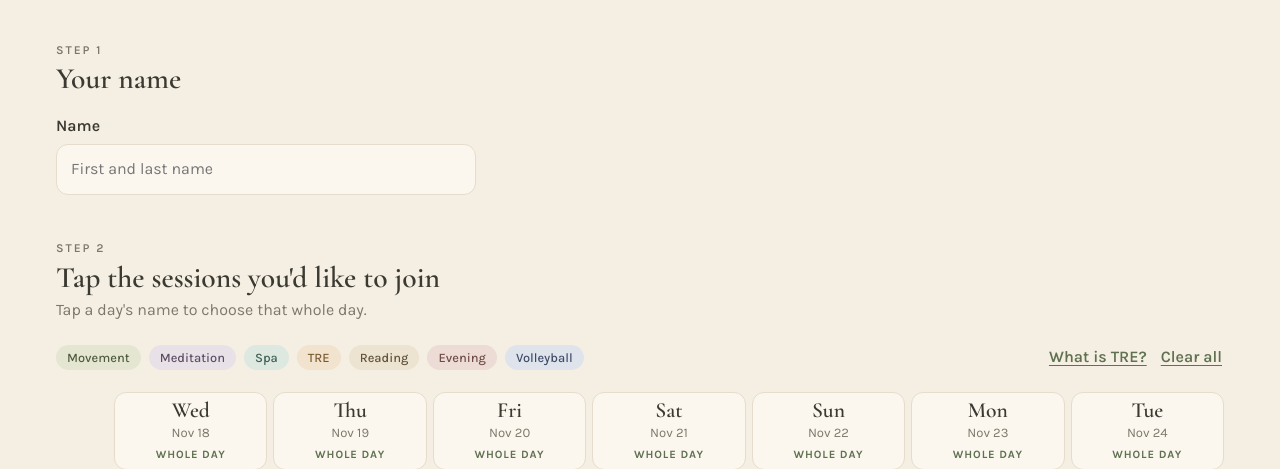
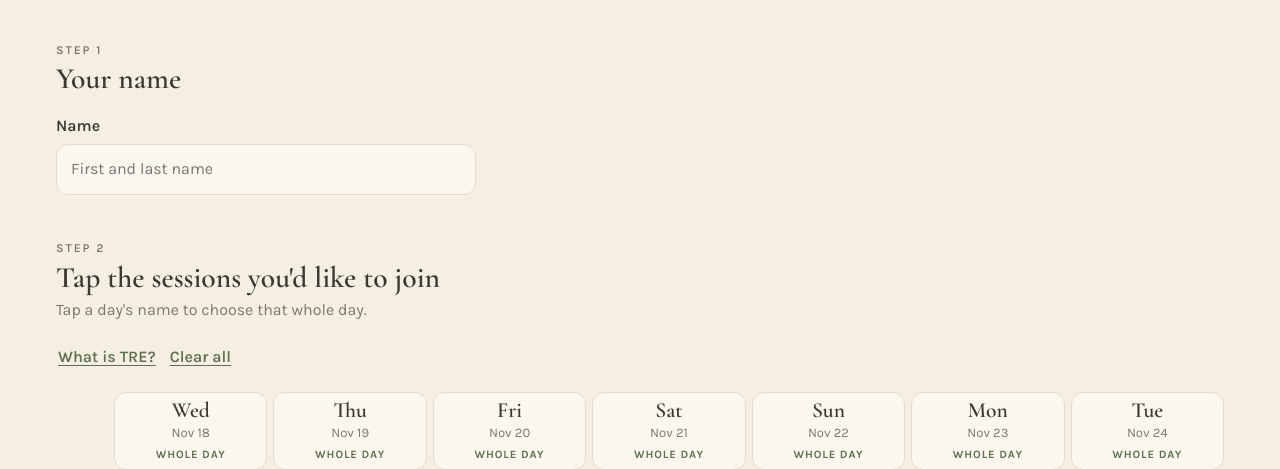
Before and after one commit to elantimmons/elans-retreat, a plain HTML site: page index.html in a window 1280 px wide. Shown: the part 335-804 px from the top of the page. Drawn offline with nearby package versions, Linux system fonts and the light colour scheme.

Commit message:
Remove session-type legend pills
Co-Authored-By: Claude Opus 5.5 <noreply@anthropic.com>

```diff
--- a/index.html
+++ b/index.html
@@ -313,15 +313,6 @@ dialog::backdrop { background: rgba(30, 26, 18, 0.5); }
       <p>Tap a day's name to choose that whole day.</p>
     </div>
     <div class="toolbar">
-      <div class="legend" aria-label="Session types">
-        <span class="chip k-move">Movement</span>
-        <span class="chip k-still">Meditation</span>
-        <span class="chip k-spa">Spa</span>
-        <span class="chip k-tre">TRE</span>
-        <span class="chip k-read">Reading</span>
-        <span class="chip k-dusk">Evening</span>
-        <span class="chip k-play">Volleyball</span>
-      </div>
       <div class="actions">
         <button class="link-btn" type="button" id="whatTre">What is TRE?</button>
         <button class="link-btn" type="button" id="clearAll">Clear all</button>
```
